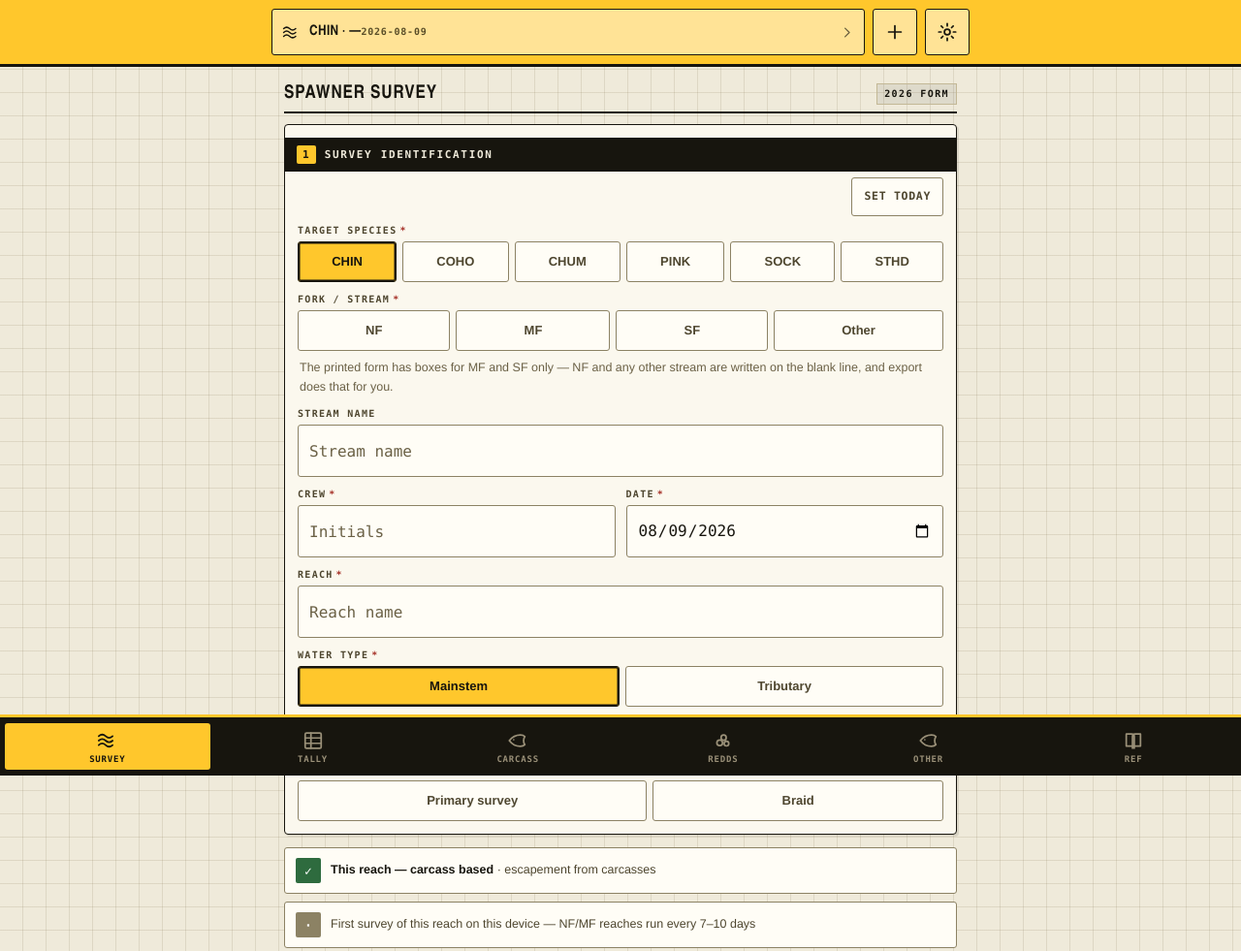
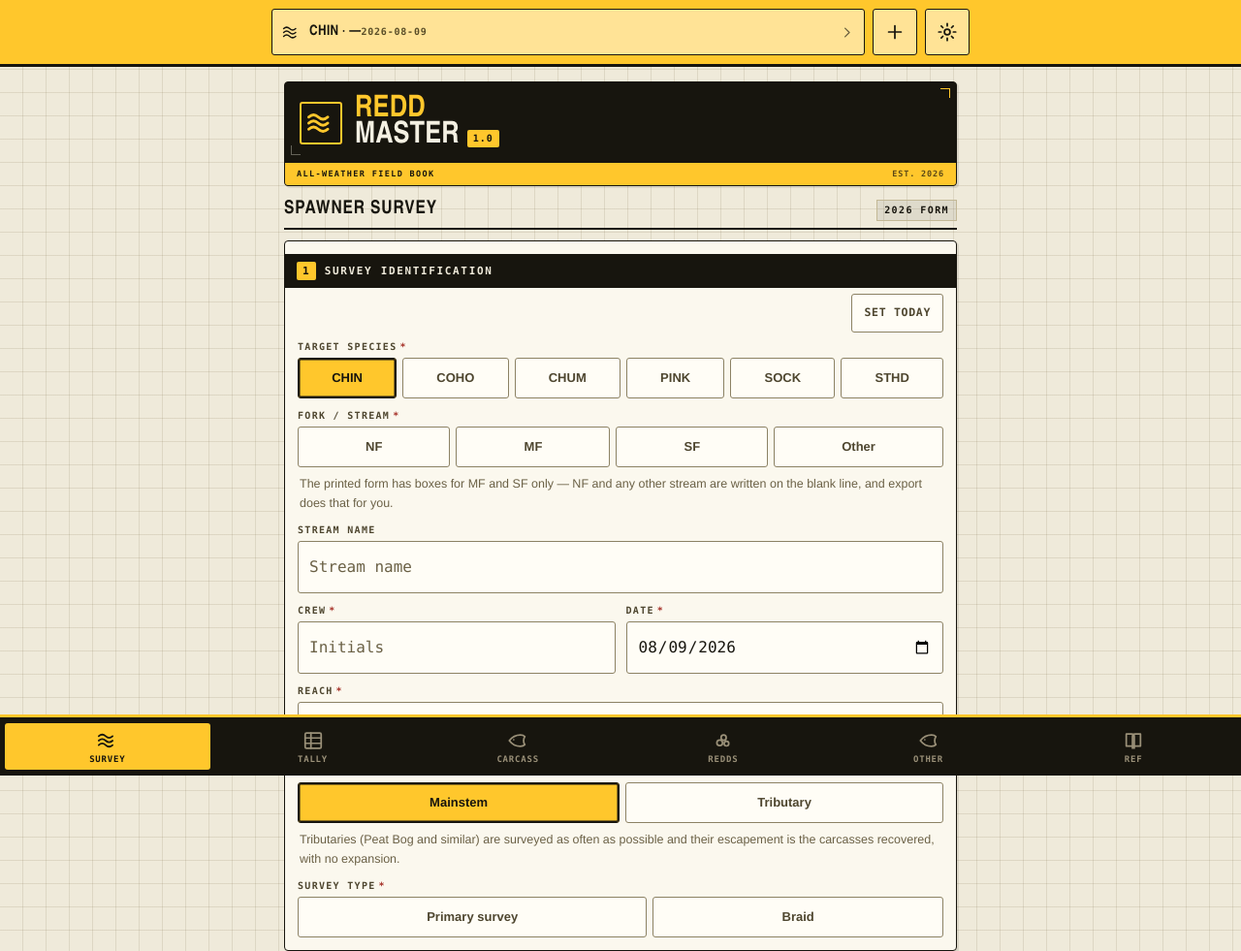
Before and after one commit to GitAlexJones/ReddMaster-1.0, a plain HTML site: page index.html in a window 1280 px wide. Shown: the top 981 px of the page at 97% size. Drawn offline with Linux system fonts and the light colour scheme.

Commit message:
Add files via upload

```diff
--- a/index.html
+++ b/index.html
@@ -11,13 +11,13 @@
 <link rel="manifest" href="manifest.webmanifest">
 <link rel="apple-touch-icon" href="apple-touch-icon.png">
 <link rel="icon" href="icon-192.png">
-<meta name="application-name" content="Nooksack Survey">
-<meta name="apple-mobile-web-app-title" content="Nooksack">
-<meta name="description" content="Offline field data collection for Nooksack salmon spawning ground surveys.">
-<title>Nooksack Spawning Survey</title>
+<meta name="application-name" content="Redd Master">
+<meta name="apple-mobile-web-app-title" content="Redd Master">
+<meta name="description" content="Redd Master 1.0 — offline field data collection for salmon spawning ground surveys.">
+<title>Redd Master 1.0</title>
 <style>
 /* ============================================================
-   Nooksack Spawning Survey — all-weather field book
+   Redd Master 1.0 — all-weather field book
    Yellow Polydura cover · black print · brown-ink grid page.
    Square corners, hairline rules, stamped buttons: a printed
    form, not an app screen.
@@ -536,6 +536,34 @@
 .eod span:last-child{font:500 12.5px/1.4 var(--sans);color:var(--tx2)}
 .eod b{color:var(--tx)}
 
+
+/* ---------------- masthead ---------------- */
+.mast{position:relative;background:var(--band);border:1.5px solid var(--band);border-radius:var(--r);
+  overflow:hidden;margin-bottom:14px;box-shadow:var(--sh)}
+.mast .mtop{display:flex;align-items:center;gap:13px;padding:15px 15px 13px}
+.mast .mark{flex:0 0 auto;width:44px;height:44px;display:grid;place-items:center;
+  border:2px solid var(--cover);border-radius:3px}
+.mast .mark svg{width:30px;height:30px;stroke:var(--cover);stroke-width:2.4;fill:none;
+  stroke-linecap:round}
+.mast .word{flex:1;min-width:0;line-height:.88}
+.mast .w1{display:block;font:800 31px/.88 var(--cond);letter-spacing:.005em;text-transform:uppercase;
+  color:var(--cover)}
+.mast .w2{display:flex;align-items:flex-end;gap:8px}
+.mast .w2 b{font:800 31px/.88 var(--cond);letter-spacing:.005em;text-transform:uppercase;
+  color:#F4F0E2;font-weight:800}
+.mast .ver{font:700 10px/1 var(--mono);letter-spacing:.1em;background:var(--cover);color:var(--coverInk);
+  padding:4px 6px;border-radius:2px;margin-bottom:3px}
+.mast .strip{display:flex;align-items:center;justify-content:space-between;gap:10px;
+  background:var(--cover);color:var(--coverInk);padding:6px 12px;
+  font:700 8.5px/1.3 var(--mono);letter-spacing:.16em;text-transform:uppercase}
+.mast .strip span:last-child{opacity:.7;letter-spacing:.1em}
+/* registration ticks, like a printed form */
+.mast::before,.mast::after{content:"";position:absolute;width:9px;height:9px;pointer-events:none}
+.mast::before{top:6px;right:6px;border-top:1.5px solid var(--cover);border-right:1.5px solid var(--cover)}
+.mast::after{bottom:31px;left:6px;border-bottom:1.5px solid rgba(244,240,226,.35);
+  border-left:1.5px solid rgba(244,240,226,.35)}
+:root[data-theme="dark"] .mast{border-color:var(--line2)}
+
 @media(prefers-reduced-motion:reduce){*{animation-duration:.01ms!important;transition-duration:.01ms!important}}
 :focus-visible{outline:2.5px solid var(--tx);outline-offset:2px}
 </style>
@@ -581,6 +609,19 @@
 <main>
   <!-- ===================== SURVEY HEADER ===================== -->
   <section class="panel on" id="p-survey">
+    <div class="mast">
+      <div class="mtop">
+        <span class="mark"><svg viewBox="0 0 24 24" aria-hidden="true">
+          <path d="M2 7c2.6-2.4 5.2-2.4 7.8 0s5.2 2.4 7.8 0M2 12c2.6-2.4 5.2-2.4 7.8 0s5.2 2.4 7.8 0M2 17c2.6-2.4 5.2-2.4 7.8 0s5.2 2.4 7.8 0"/>
+        </svg></span>
+        <span class="word">
+          <span class="w1">Redd</span>
+          <span class="w2"><b>Master</b><span class="ver">1.0</span></span>
+        </span>
+      </div>
+      <div class="strip"><span>All-weather field book</span><span>Est. 2026</span></div>
+    </div>
+
     <div class="sect"><h2>Spawner Survey</h2><span class="sbtns"><span class="side">2026 Form</span></span></div>
 
     <div class="card">
@@ -735,7 +776,7 @@
 
   <footer class="appfoot">
     <div class="by">Created by Michael Stocklin</div>
-    <div class="use">All-weather field book · for educational and professional use in salmonid spawning ground surveys.</div>
+    <div class="use">Redd Master 1.0 · all-weather field book · for educational and professional use in salmonid spawning ground surveys.</div>
     <button data-act="terms">Terms of use</button>
   </footer>
 </main>
@@ -2375,7 +2416,7 @@
   markExported();toast(rows.length+" rows exported");hap(14);
 }
 function exportAll(){["tally","carcass","redds","obs"].forEach((k,i)=>setTimeout(()=>exportCSV(k),i*450));}
-function backup(){dl("nooksack_backup_"+today()+".json",JSON.stringify(DB),"application/json");toast("Backup saved");}
+function backup(){dl("reddmaster_backup_"+today()+".json",JSON.stringify(DB),"application/json");toast("Backup saved");}
 function targetCarcs(){
   const sp=S().header.species;
   return S().carcasses.filter(c=>!c.species||c.species===sp).length;
@@ -2405,7 +2446,7 @@
 
   const sum=[];
   sum.push([TT("2026 Spawner Survey Data Form")]);
-  sum.push([N("Exported "+new Date().toLocaleString()+" \u00b7 field app by Michael Stocklin")]);
+  sum.push([N("Exported "+new Date().toLocaleString()+" \u00b7 Redd Master 1.0 \u00b7 Michael Stocklin")]);
   sum.push([]);
   sum.push([SUB("Header"),SUB("")]);
   [["Species",H.Species],["Fork / stream",H.Stream],["Crew",H.Crew],["Date",H.Date],
@@ -2555,7 +2596,7 @@
 function openTerms(){
   sheet("Terms of use",
     '<div class="terms">'+
-    '<h4>Author</h4><p>Nooksack Spawning Survey was created by <b>Michael Stocklin</b>. Please keep the attribution in place if you share or adapt it.</p>'+
+    '<h4>Author</h4><p><b>Redd Master 1.0</b> was created by <b>Michael Stocklin</b>. Please keep the attribution in place if you share or adapt it.</p>'+
     '<h4>Permitted use</h4><p>Provided for <b>educational and professional use</b> \u2014 training, volunteer monitoring, and spawning ground surveys by agency, tribal and watershed staff. Free to use and install on as many devices as you need.</p>'+
     '<h4>Your data</h4><ul><li>All records stay on your device. Nothing is transmitted or collected.</li>'+
     '<li>You are responsible for exporting and backing up. Clearing browser data or losing the device deletes unexported records.</li>'+
```
Also changed, not shown: preview.png, 1 other file.
